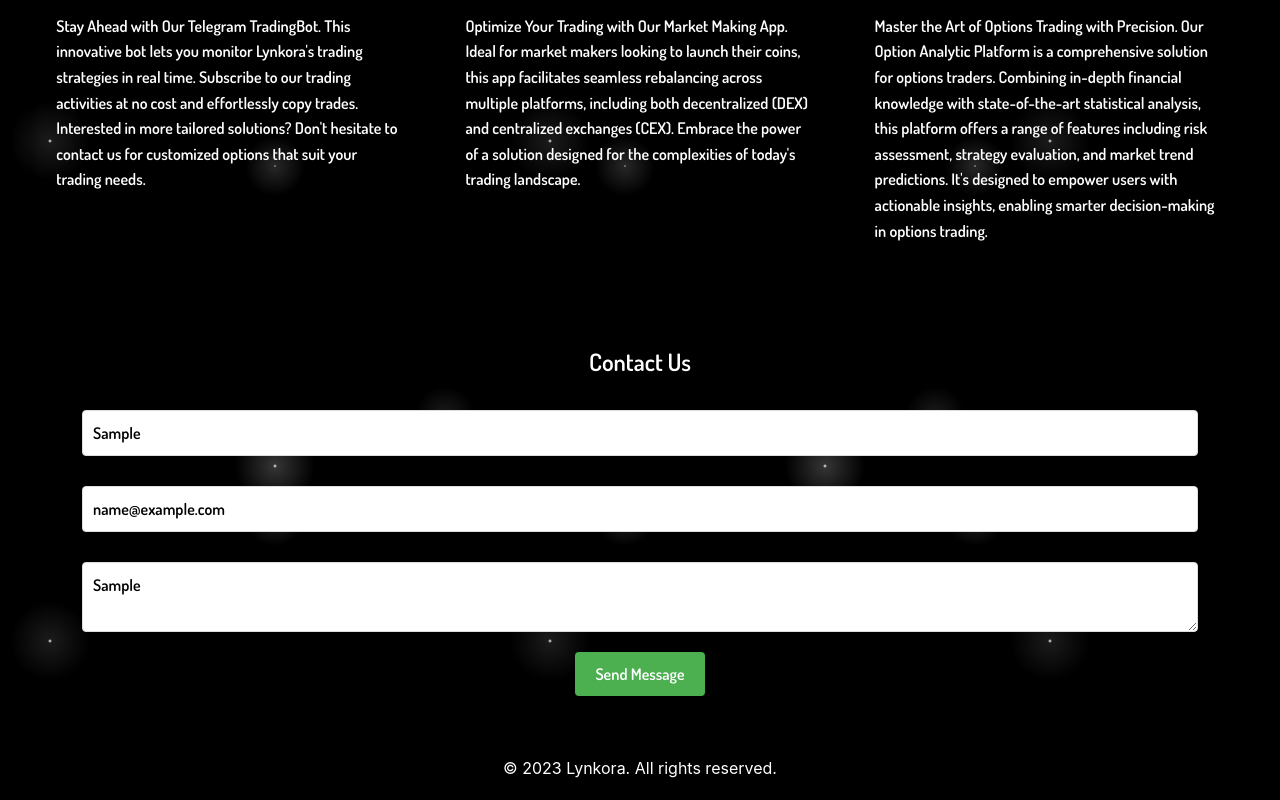
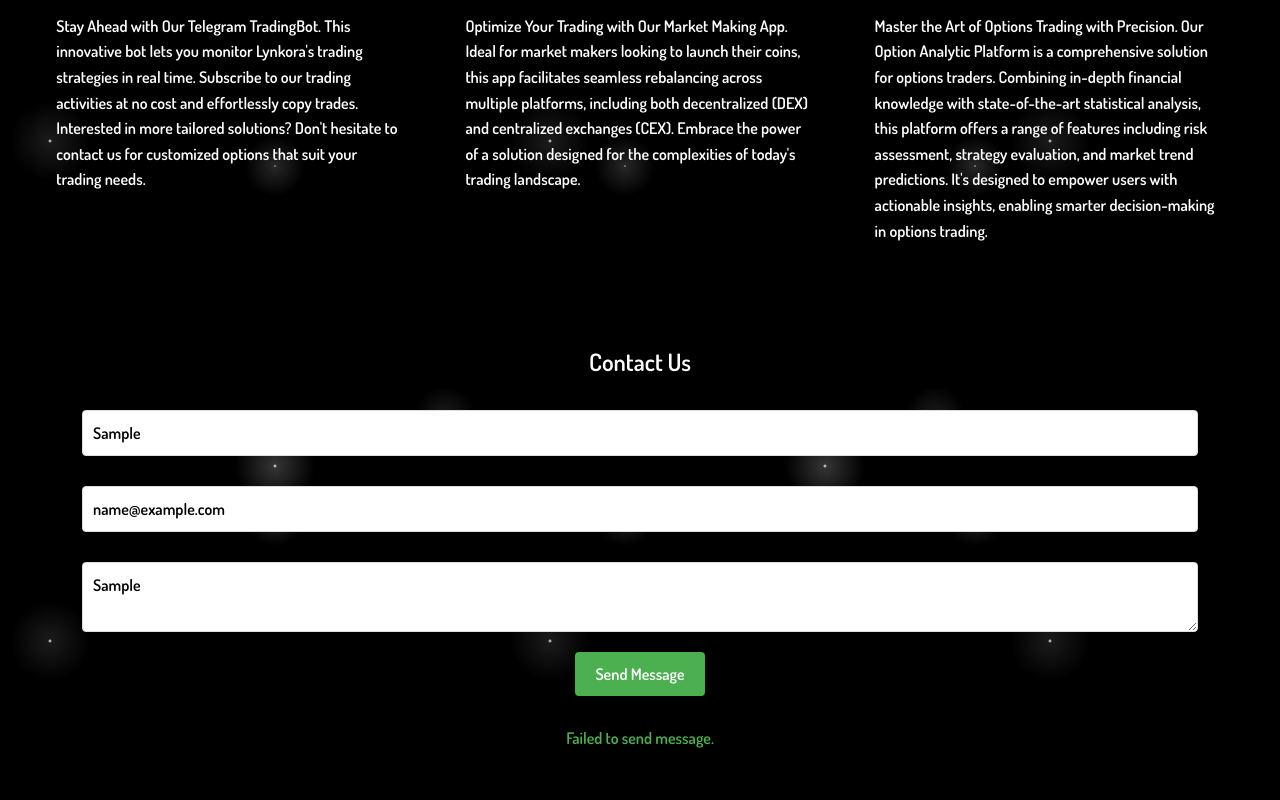
Before and after one commit to BullionBear/lynkora-single-page, a React (Create React App) app: page / in a window 1280 px wide. Both pictures are taken after typing "Sample", "name@example.com", "Sample" into the empty fields and a click on the button "Send Message". Shown: the part 909-1709 px from the top of the page. Built offline with nearby package versions, Linux system fonts and the light colour scheme; no server answers.

Commit message:
nginx config

```diff
--- a/src/components/Contact/Contact.css
+++ b/src/components/Contact/Contact.css
@@ -38,3 +38,9 @@
 .contact-form button:hover {
     background-color: #3e8e41;
 }
+
+.submit-status {
+    margin-top: 20px;
+    color: #4caf50; /* Color for success message */
+    /* Style as needed, maybe different colors for success and error */
+}
--- a/src/components/Contact/Contact.js
+++ b/src/components/Contact/Contact.js
@@ -1,28 +1,26 @@
 import React, { useState } from 'react';
 import './Contact.css';
-
-
 
 function Contact() {
     const [name, setName] = useState('');
     const [email, setEmail] = useState('');
     const [message, setMessage] = useState('');
+    const [submitStatus, setSubmitStatus] = useState('');
 
     function handleSubmit(event) {
-        console.log("Form submitted"); // Check if this logs
-        event.preventDefault(); // Prevents default form submission behavior
+        event.preventDefault();
+        console.log("Form submitted");
 
         const formData = {
-            name: name,
-            email: email,
-            message: message
+            name,
+            email,
+            message
         };
 
-        // POST request to backend server
         fetch('http://localhost:8000/v1/submit', {
             method: 'POST',
             headers: {
-                'Content-Type': 'application/json', // Assuming JSON data format
+                'Content-Type': 'application/json',
             },
             body: JSON.stringify(formData),
         })
@@ -34,11 +32,11 @@
         })
         .then(data => {
             console.log('Success:', data);
-            // Handle success (e.g., show a success message)
+            setSubmitStatus('Message sent successfully!');
         })
         .catch((error) => {
             console.error('Error:', error);
-            // Handle errors here (e.g., show an error message)
+            setSubmitStatus('Failed to send message.');
         });
     }
 
@@ -50,6 +48,7 @@
                 <input type="email" placeholder="Your Email" value={email} onChange={(e) => setEmail(e.target.value)} />
                 <textarea placeholder="Your Message" value={message} onChange={(e) => setMessage(e.target.value)}></textarea>
                 <button type="submit">Send Message</button>
+                {submitStatus && <p className="submit-status">{submitStatus}</p>} {/* Display status message */}
             </form>
         </div>
     );
```
Also changed, not shown: 2 other files (tests, documents, lock files or other folders).
